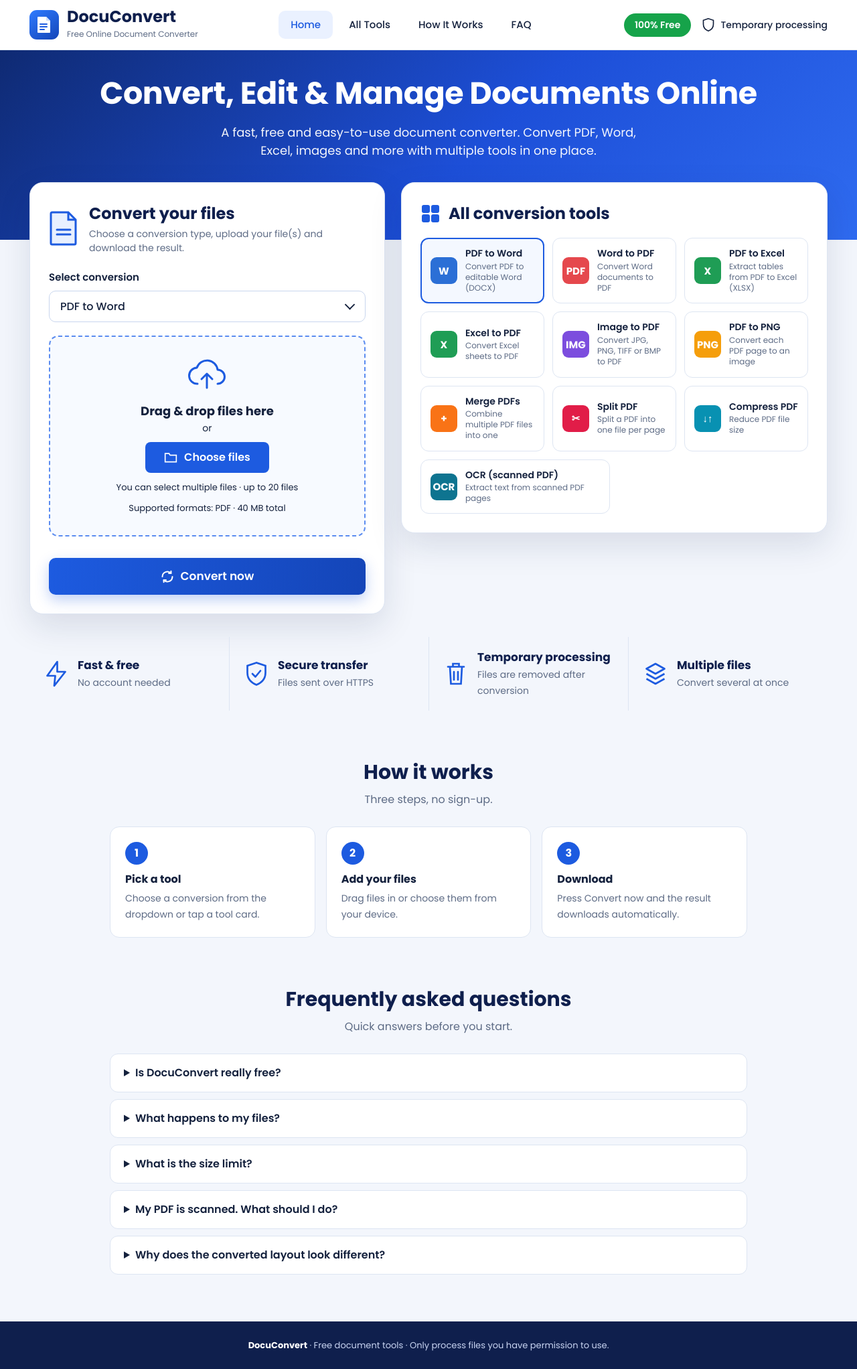
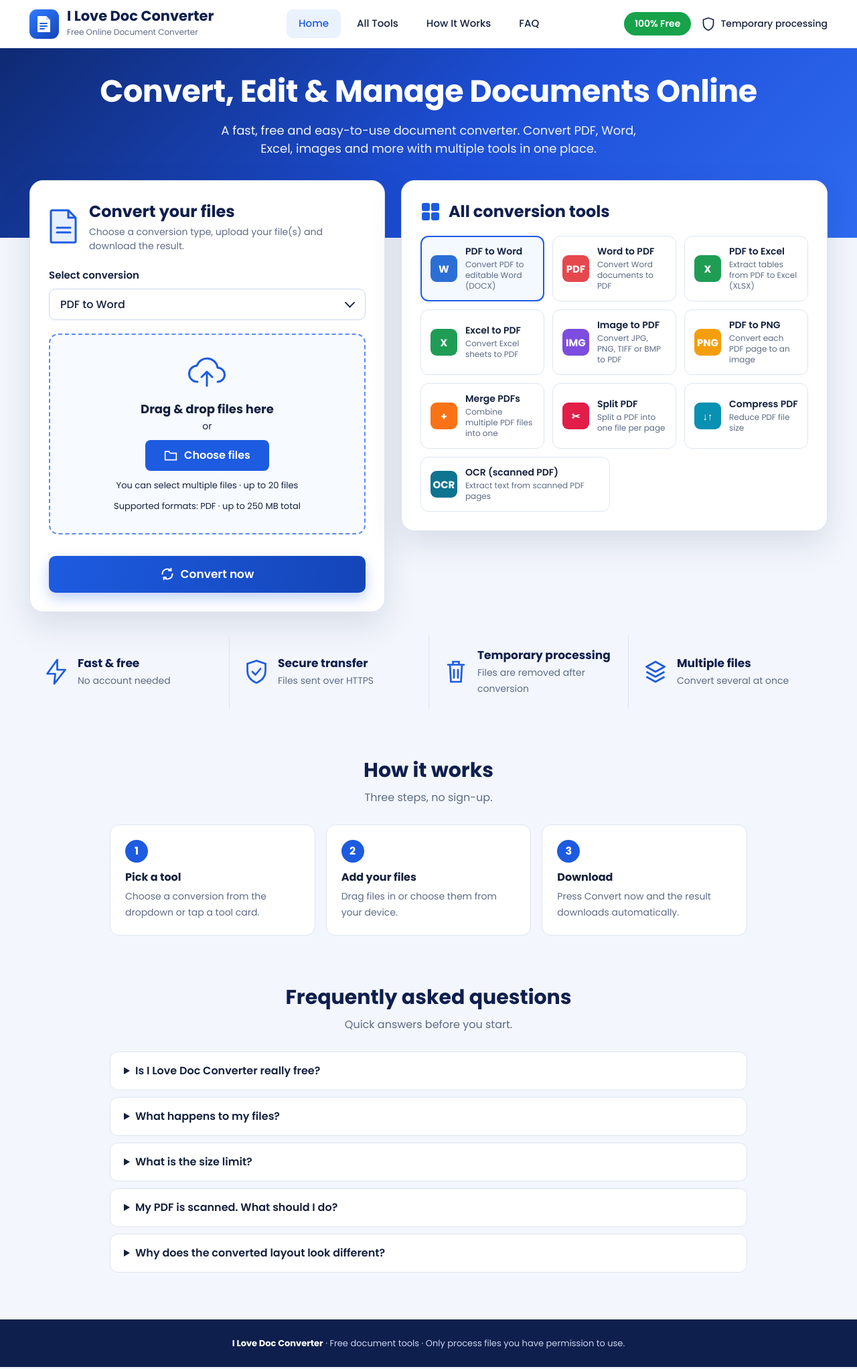
Before and after one commit to nehaneh7847-gif/I-love-doc-converter, a Flask app: page / in a window 1280 px wide. Shown: the whole page at 67% size. Run offline with Flask 3, Linux system fonts and the light colour scheme; some libraries are stand-ins or nearby versions.

Commit message:
Update index.html

```diff
--- a/templates/index.html
+++ b/templates/index.html
@@ -4,8 +4,8 @@
 <meta charset="utf-8">
 <meta name="viewport" content="width=device-width, initial-scale=1">
 <meta name="theme-color" content="#1d4ed8">
-<title>DocuConvert – Free Online Document Converter</title>
-<meta name="description" content="Convert PDF, Word, Excel and images online. Merge, split, compress and OCR PDFs with DocuConvert.">
+<title>I Love Doc Converter – Free Online Document Converter</title>
+<meta name="description" content="Convert PDF, Word, Excel and images online. Merge, split, compress and OCR PDFs with I Love Doc Converter.">
 <link rel="preconnect" href="https://fonts.googleapis.com">
 <link rel="preconnect" href="https://fonts.gstatic.com" crossorigin>
 <link href="https://fonts.googleapis.com/css2?family=Poppins:wght@400;500;600;700;800&display=swap" rel="stylesheet">
@@ -20,7 +20,7 @@ a{color:inherit;text-decoration:none}button{font:inherit}
 .nav{max-width:1240px;margin:auto;padding:12px 24px;display:flex;align-items:center;gap:28px}
 .brand{display:flex;align-items:center;gap:12px}
 .brand-mark{width:44px;height:44px;border-radius:11px;background:linear-gradient(145deg,#2f7bff,#1445b8);display:grid;place-items:center}
-.brand b{display:block;font-size:24px;font-weight:700;color:var(--navy);line-height:1.1}
+.brand b{display:block;font-size:21px;font-weight:700;color:var(--navy);line-height:1.1}
 .brand small{font-size:12px;color:var(--muted)}
 .menu{display:flex;gap:6px;margin:0 auto}
 .menu a{padding:10px 18px;border-radius:10px;font-weight:500;font-size:15px;color:var(--ink)}
@@ -98,7 +98,7 @@ footer b{color:#fff}
 </head>
 <body>
 <header class="top"><div class="nav">
- <a class="brand" href="#"><span class="brand-mark"><svg width="24" height="26" viewBox="0 0 24 26" fill="none"><path d="M3 1h12l6 6v17a1 1 0 0 1-1 1H3a1 1 0 0 1-1-1V2a1 1 0 0 1 1-1z" fill="#fff"/><path d="M15 1v6h6" fill="#cfe0ff"/><path d="M6 12h10M6 16h10M6 20h6" stroke="#1d5be0" stroke-width="2" stroke-linecap="round"/></svg></span><span><b>DocuConvert</b><small>Free Online Document Converter</small></span></a>
+ <a class="brand" href="#"><span class="brand-mark"><svg width="24" height="26" viewBox="0 0 24 26" fill="none"><path d="M3 1h12l6 6v17a1 1 0 0 1-1 1H3a1 1 0 0 1-1-1V2a1 1 0 0 1 1-1z" fill="#fff"/><path d="M15 1v6h6" fill="#cfe0ff"/><path d="M6 12h10M6 16h10M6 20h6" stroke="#1d5be0" stroke-width="2" stroke-linecap="round"/></svg></span><span><b>I Love Doc Converter</b><small>Free Online Document Converter</small></span></a>
  <nav class="menu" aria-label="Main"><a class="on" href="#">Home</a><a href="#tools">All Tools</a><a href="#how">How It Works</a><a href="#faq">FAQ</a></nav>
  <div class="badges"><span class="pill">100% Free</span><span class="badge-s"><svg width="20" height="22" viewBox="0 0 24 26" fill="none" stroke="#14213d" stroke-width="2"><path d="M12 2 3 5v7c0 6 4 10 9 12 5-2 9-6 9-12V5z"/></svg>Temporary processing</span></div>
 </div></header>
@@ -155,14 +155,14 @@ footer b{color:#fff}
 
 <section class="sec" id="faq">
  <h2>Frequently asked questions</h2><p>Quick answers before you start.</p>
- <details><summary>Is DocuConvert really free?</summary><p>Yes. There is no account and no charge for the tools on this page.</p></details>
+ <details><summary>Is I Love Doc Converter really free?</summary><p>Yes. There is no account and no charge for the tools on this page.</p></details>
  <details><summary>What happens to my files?</summary><p>Files are processed in a temporary workspace and deleted once your result is sent. Please avoid uploading highly confidential documents.</p></details>
- <details><summary>What is the size limit?</summary><p>You can upload up to 20 files, with a combined size of 40 MB per conversion.</p></details>
+ <details><summary>What is the size limit?</summary><p>You can upload up to 20 files, with a combined size of 250 MB per conversion.</p></details>
  <details><summary>My PDF is scanned. What should I do?</summary><p>Use “OCR PDF to text” to extract text from scanned pages. Scanned PDFs cannot be converted directly to Word or Excel with good accuracy.</p></details>
  <details><summary>Why does the converted layout look different?</summary><p>Results depend on how the original file is built. Complex layouts and tables may need a quick manual check.</p></details>
 </section>
 
-<footer><b>DocuConvert</b> · Free document tools · Only process files you have permission to use.</footer>
+<footer><b>I Love Doc Converter</b> · Free document tools · Only process files you have permission to use.</footer>
 
 <script>
 const PDF='.pdf',IMG='.jpg,.jpeg,.png,.tif,.tiff,.bmp';
@@ -180,6 +180,7 @@ const TOOLS=[
 ];
 const $=id=>document.getElementById(id);
 const sel=$('action'),grid=$('grid'),picker=$('files'),drop=$('drop'),list=$('list'),msg=$('msg'),go=$('go'),fmt=$('fmt');
+const MAX_MB=250;
 let files=[];
 TOOLS.forEach(t=>{
  sel.add(new Option(t[1],t[0]));
@@ -192,7 +193,7 @@ const tool=()=>TOOLS.find(t=>t[0]===sel.value);
 function clearMsg(){msg.className='msg';msg.textContent=''}
 function update(){
  const t=tool();picker.accept=t[5];
- fmt.textContent='Supported formats: '+t[6]+' · 40 MB total';
+ fmt.textContent='Supported formats: '+t[6]+' · up to '+MAX_MB+' MB total';
  grid.querySelectorAll('.t').forEach(b=>b.classList.toggle('on',b.dataset.id===t[0]));
  files=files.filter(f=>t[5].split(',').includes('.'+f.name.split('.').pop().toLowerCase()));
  render();clearMsg();
@@ -225,7 +226,7 @@ $('form').addEventListener('submit',async e=>{
  const fail=m=>{msg.className='msg err';msg.textContent=m};
  if(!files.length)return fail('Please choose at least one file first.');
  if(files.length>20)return fail('Please choose no more than 20 files at once.');
- if(files.reduce((a,f)=>a+f.size,0)>40*1048576)return fail('These files exceed the 40 MB total limit. Please choose a smaller batch.');
+ if(files.reduce((a,f)=>a+f.size,0)>MAX_MB*1048576)return fail('These files exceed the '+MAX_MB+' MB total limit. Please choose a smaller batch.');
  const d=new FormData();d.append('action',sel.value);files.forEach(f=>d.append('files',f));
  go.disabled=true;$('golabel').textContent='Converting…';
  try{
@@ -234,7 +235,7 @@ $('form').addEventListener('submit',async e=>{
   const blob=await res.blob();
   if(!blob.size)throw new Error('The server returned an empty file. Try another document.');
   const cd=res.headers.get('Content-Disposition')||'',mt=cd.match(/filename\*?=(?:UTF-8'')?"?([^";]+)"?/i);
-  const a=document.createElement('a');a.href=URL.createObjectURL(blob);a.download=mt?decodeURIComponent(mt[1]):'docuconvert-result';
+  const a=document.createElement('a');a.href=URL.createObjectURL(blob);a.download=mt?decodeURIComponent(mt[1]):'doc-converter-result';
   document.body.appendChild(a);a.click();a.remove();setTimeout(()=>URL.revokeObjectURL(a.href),3000);
   msg.className='msg ok';msg.textContent='Done! Your download has started. Please check important values against the original file.';
   files=[];render();
```
